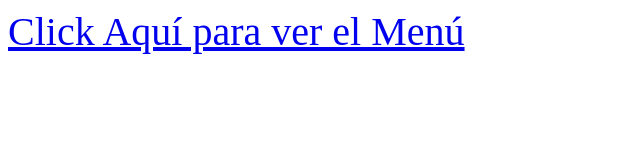
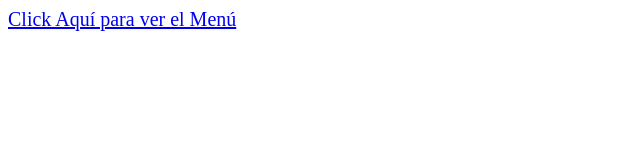
Before and after one commit to anavegana97/La-Flor-De-La-Vida-, a plain HTML site: page index.html in a window 1280 px wide. Shown: the whole page, without its empty margins (0-640 px from the left). Drawn offline with Linux system fonts and the light colour scheme.

Commit message:
Update index.html

```diff
--- a/index.html
+++ b/index.html
@@ -1,3 +1,3 @@
 <html>
-  <p style="font-size: 40px;"><a href=MenuLaFlorDeLaVida2025.pdf>Click Aquí para ver el Menú</a></p>
+  <p style="font-size: 20px;"><a href=MenuLaFlorDeLaVida2025.pdf>Click Aquí para ver el Menú</a></p>
 </html>
```
